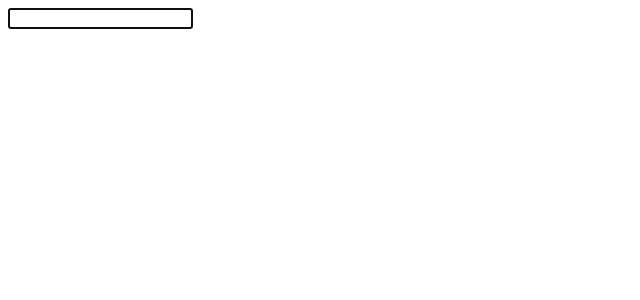
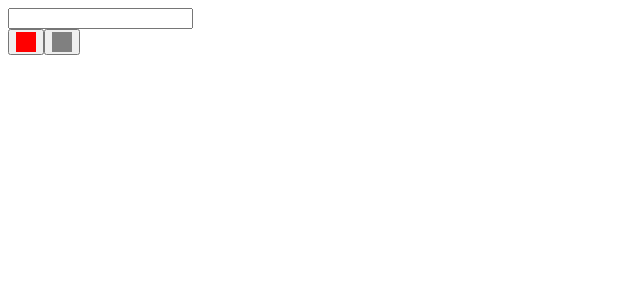
Before and after one commit to YILATIV7/RawInputNumber, an Angular app: page / in a window 1280 px wide. Shown: the top 300 px of the page, without its empty margins (0-640 px from the left). Built offline with nearby package versions, Linux system fonts and the light colour scheme.

Commit message:
trying fix

```diff
--- a/package.json
+++ b/package.json
@@ -10,6 +10,7 @@
   },
   "private": true,
   "dependencies": {
+    "@angular/cdk": "^20.0.1",
     "@angular/common": "^20.0.0",
     "@angular/compiler": "^20.0.0",
     "@angular/core": "^20.0.0",
--- a/src/app/app.html
+++ b/src/app/app.html
@@ -1,5 +1,41 @@
-<app-input-number
-    [maxLength]="8"
-    [fractional]="4"
-    [allowNegative]="true"
-/>
+
+<!--<div style="width: 300px; height: 50px; display:flex; flex-direction: row">-->
+<!--    <input style="background: mediumvioletred; width: 150px" (click)="console.log('Click on input')"/>-->
+<!--    <button style="background: forestgreen; width: 150px" (click)="console.log('Click on btn')"></button>-->
+<!--</div>-->
+
+<div class="fieldControls">
+    <div class="fieldData"
+         cdkOverlayOrigin
+         #trigger="cdkOverlayOrigin">
+
+        <input #dateInput
+               draggable="false"
+               ondragstart="return false"
+
+               class="date-input"
+               (click)="onClick($event)"
+        />
+    </div>
+    <ng-template
+            (backdropClick)="isOpen = false"
+            [cdkConnectedOverlayBackdropClass]="'cdk-overlay-transparent-backdrop'"
+            [cdkConnectedOverlayFlexibleDimensions]="true"
+            [cdkConnectedOverlayHasBackdrop]="true"
+            [cdkConnectedOverlayOpen]="isOpen"
+            [cdkConnectedOverlayOrigin]="trigger"
+            [cdkConnectedOverlayPush]="true"
+            cdkConnectedOverlay>
+
+        <div>Hello! Hi</div>
+    </ng-template>
+
+    <div class="fieldActions">
+        <button (click)="$event.stopPropagation(); clear()" type="button">
+            <div style="background: red; width: 20px; height: 20px"></div>
+        </button>
+        <button (click)="isOpen = !isOpen" type="button">
+            <div style="background: gray; width: 20px; height: 20px"></div>
+        </button>
+    </div>
+</div>
--- a/src/app/app.ts
+++ b/src/app/app.ts
@@ -1,12 +1,25 @@
-import {Component} from '@angular/core';
+import {Component, ElementRef, ViewChild} from '@angular/core';
 import {InputNumber} from './input-number/input-number';
+import {NgIf} from '@angular/common';
+import {CdkConnectedOverlay, CdkOverlayOrigin} from '@angular/cdk/overlay';
 
 @Component({
-  selector: 'app-root',
-    imports: [InputNumber],
-  templateUrl: './app.html',
-  styleUrl: './app.css'
+    selector: 'app-root',
+    imports: [CdkConnectedOverlay, CdkOverlayOrigin],
+    templateUrl: './app.html',
+    styleUrl: './app.css'
 })
 export class App {
-  protected title = 'InputNumber';
+    @ViewChild('dateInput') dateInputRef: ElementRef<HTMLInputElement> | undefined;
+    isOpen = false;
+
+    onClick(event: MouseEvent): void {
+        console.log("onClick");
+    }
+
+    clear() {
+        console.log("clear");
+    }
+
+    protected readonly console = console;
 }
--- a/src/app/input-number/input-number.ts
+++ b/src/app/input-number/input-number.ts
@@ -168,7 +168,7 @@ export class InputNumber implements OnInit {
         };
     }
 
-    processDeleteBackward(state: RangeCursorInputState): CursorInputState {
+    private processDeleteBackward(state: RangeCursorInputState): CursorInputState {
         const separatorIndex = state.value.indexOf('.');
         const [intPart, fracPart] = state.value.split('.');
 
@@ -213,7 +213,7 @@ export class InputNumber implements OnInit {
         }
     }
 
-    processSymbol(symbol: string, state: CursorInputState): CursorInputState {
+    private processSymbol(symbol: string, state: CursorInputState): CursorInputState {
 
         if (this.isSeparator(symbol)) {
             if (state.value.indexOf('.') === state.cursorIndex) {
```
Also changed, not shown: 1 other file (tests, documents, lock files or other folders).
